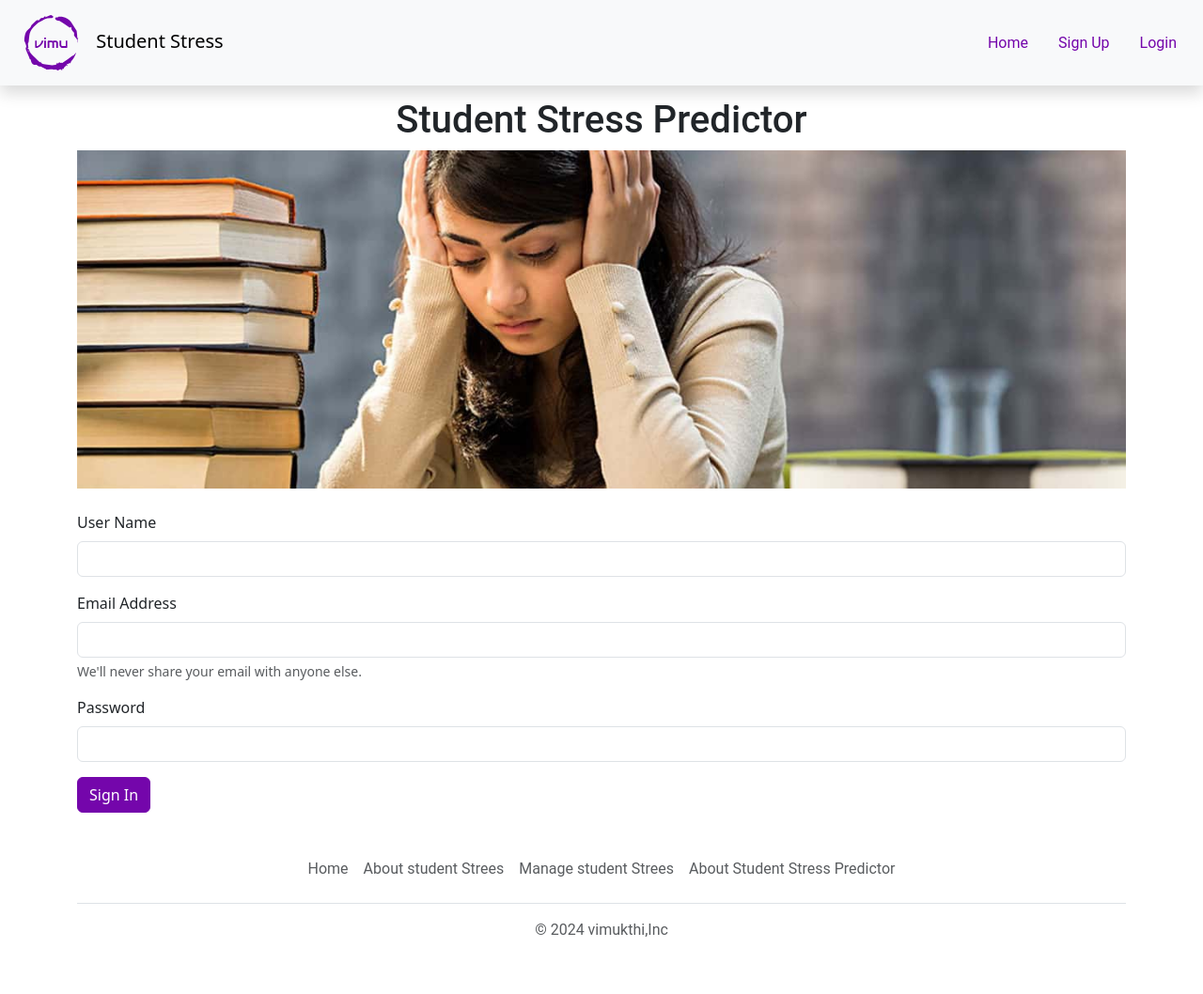
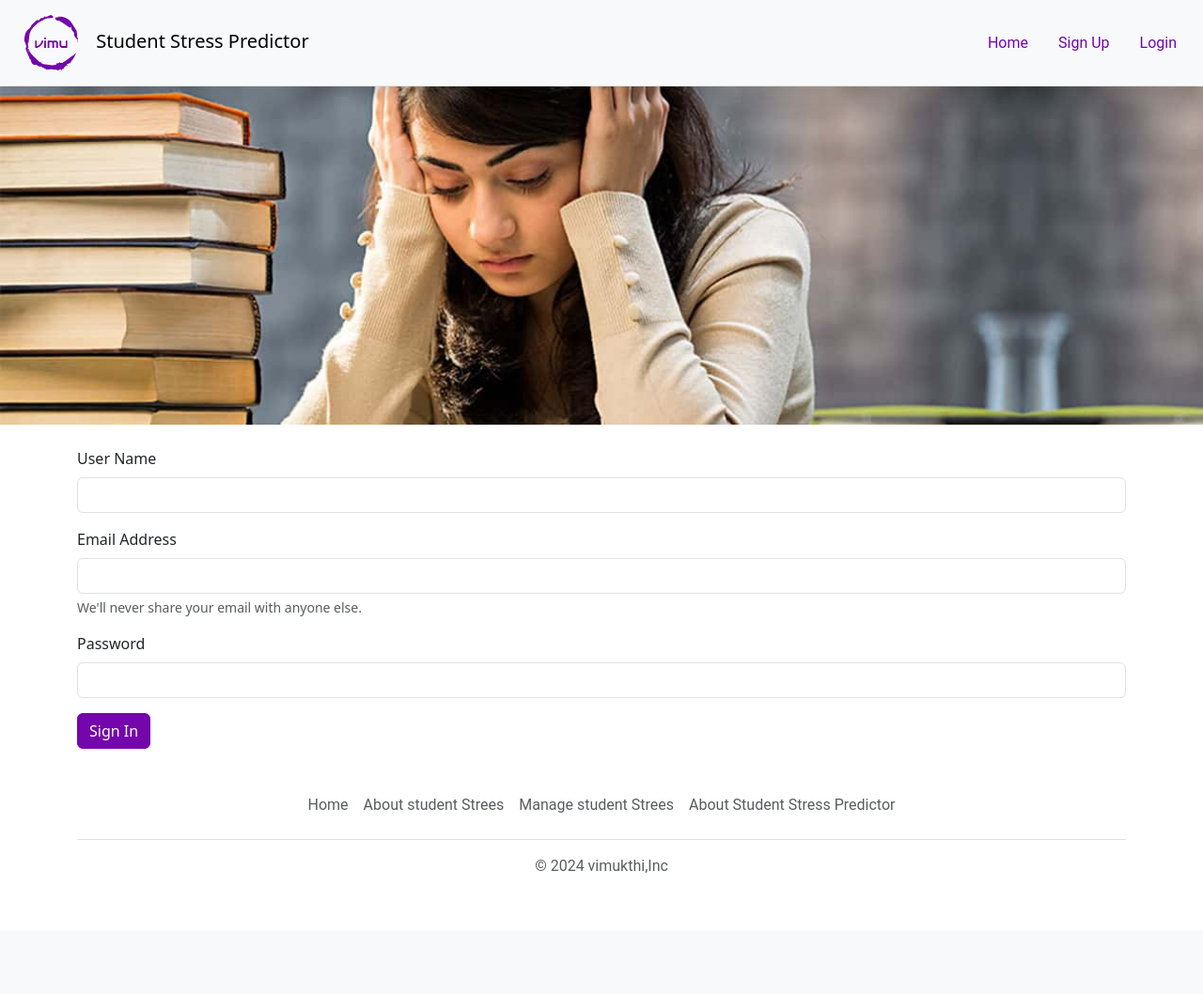
Before and after one commit to VimukthiC/student-stress-predictor, a Flask app: page /signup in a window 1280 px wide. Shown: the whole page at 94% size. After the commit the page ends 929 px from the top, so only its background shows below. Run offline with Flask 3, Linux system fonts and the light colour scheme.

Commit message:
Modified

```diff
--- a/static/css/home.css
+++ b/static/css/home.css
@@ -10,6 +10,7 @@ h1{
   width: 100%;
   height: 360px;
   object-fit: cover;
+  margin-top: 92px;
 }
 
 h2{
@@ -39,7 +40,7 @@ p,ul{
 }
 
 .home_container{
-  margin-top: 6.5rem!important;
+  margin-top: 1.5rem!important;
 }
 
 #btnContactUs{
--- a/static/css/login.css
+++ b/static/css/login.css
@@ -10,6 +10,7 @@ h1{
   width: 100%;
   height: 360px;
   object-fit: cover;
+   margin-top: 92px;
 }
 
 h2{
@@ -39,7 +40,7 @@ p,ul{
 }
 
 .home_container{
-  margin-top: 6.5rem!important;
+  margin-top: 1.5rem!important;
 }
 
 #btnLogin{
--- a/static/css/signup.css
+++ b/static/css/signup.css
@@ -10,6 +10,7 @@ h1{
   width: 100%;
   height: 360px;
   object-fit: cover;
+   margin-top: 92px;
 }
 
 h2{
@@ -39,7 +40,7 @@ p,ul{
 }
 
 .home_container{
-  margin-top: 6.5rem!important;
+  margin-top: 1.5rem!important;
 }
 
 #btnSignup{
--- a/templates/nav.html
+++ b/templates/nav.html
@@ -2,7 +2,7 @@
   <div class="container-fluid">
     <a class="navbar-brand" href="/home">
       <img src="/static/images/vimu_nav_logo.svg" alt="Logo" width="85" height="65">
-      Student Stress
+      Student Stress Predictor
     </a>
     <ul class="nav justify-content-end">
       <li class="nav-item">
--- a/templates/signup.html
+++ b/templates/signup.html
@@ -10,13 +10,14 @@
   <body>
     <header>
       {% include 'nav.html'%}
+      <img id="banner" class="img-fluid" src="static/images/banner.jpg" alt="Banner Image">
     </header>
 
     <main class="container home_container">
-      <section>
+      <!-- <section>
         <h1 class="text-center mt-4 mb-2">Student Stress Predictor</h1>
-        <img id="banner" class="img-fluid" src="static/images/banner.jpg" alt="Banner Image">
-      </section>
+
+      </section> -->
 
       <section class="mt-4">
         <form >
```
Also changed, not shown: templates/home.html (+6 -3 lines), templates/login.html (+4 -3 lines).
